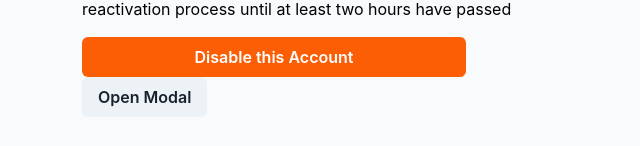
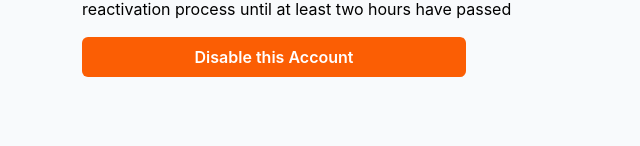
Before and after one commit to switcha-exchange-africa/velo-block, a Next.js app: page /temp-settings/AccountActivity in a window 1280 px wide. Shown: the part 398-544 px from the top of the page, without its empty margins (46-686 px from the left). Built offline with nearby package versions, Linux system fonts and the light colour scheme.

Commit message:
fix: Added onClick handler to MainAppButton to trigger modal pop-up

```diff
--- a/src/pages/temp-settings/AccountActivity.tsx
+++ b/src/pages/temp-settings/AccountActivity.tsx
@@ -59,12 +59,10 @@ const AccountActivity = () => {
             reactivation process until at least two hours have passed
           </Text>
         </VStack>
-        <MainAppButton isLoading={false} width={"sm"}>
+        <MainAppButton isLoading={false} width={"sm"} onClick={onOpen}>
           Disable this Account
         </MainAppButton>
       </VStack>
-
-      <Button onClick={onOpen}>Open Modal</Button>
 
       <Modal closeOnOverlayClick={true} isOpen={isOpen} onClose={onClose}>
         <ModalOverlay
```
Also changed, not shown: 1 other file (tests, documents, lock files or other folders).
